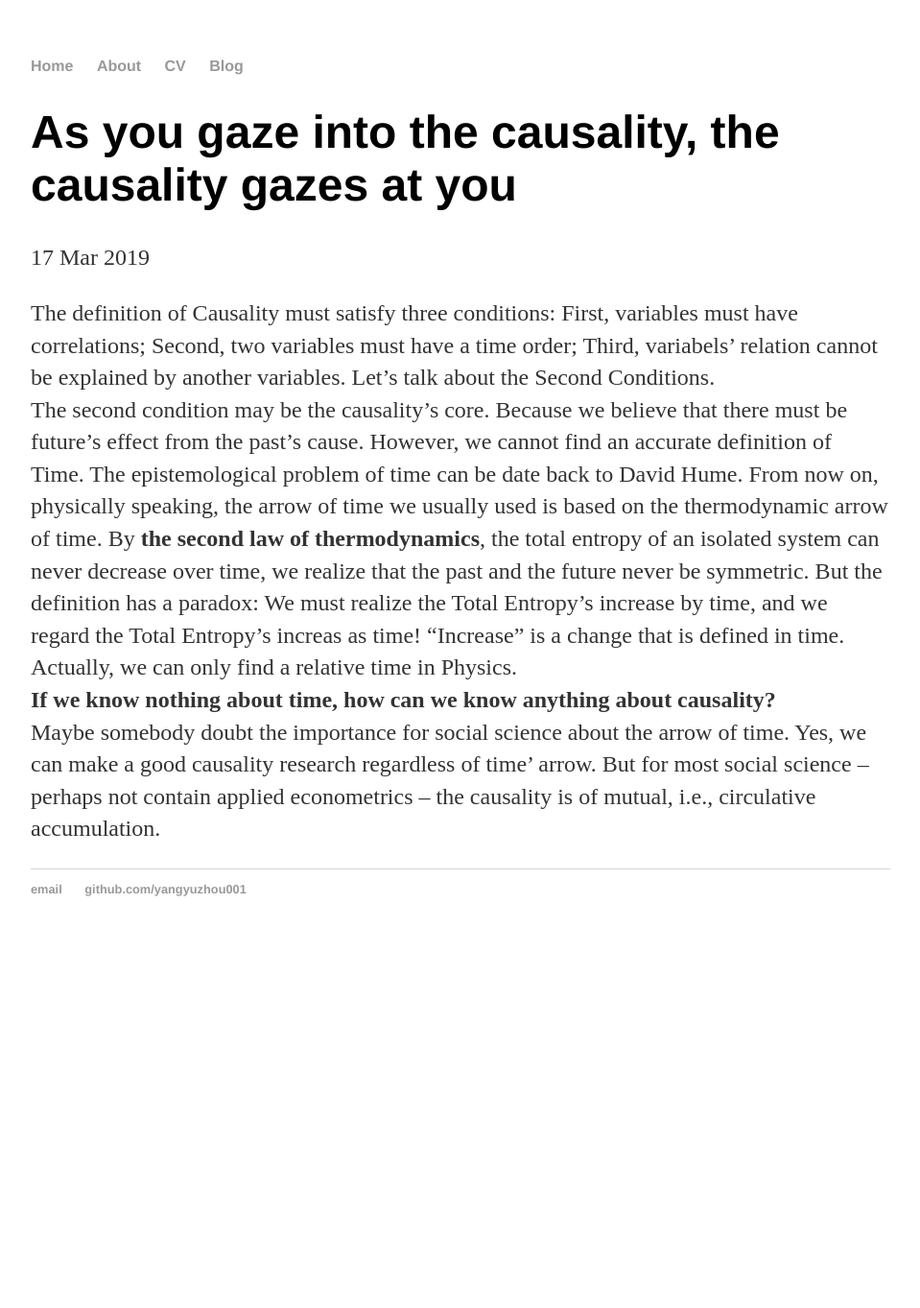
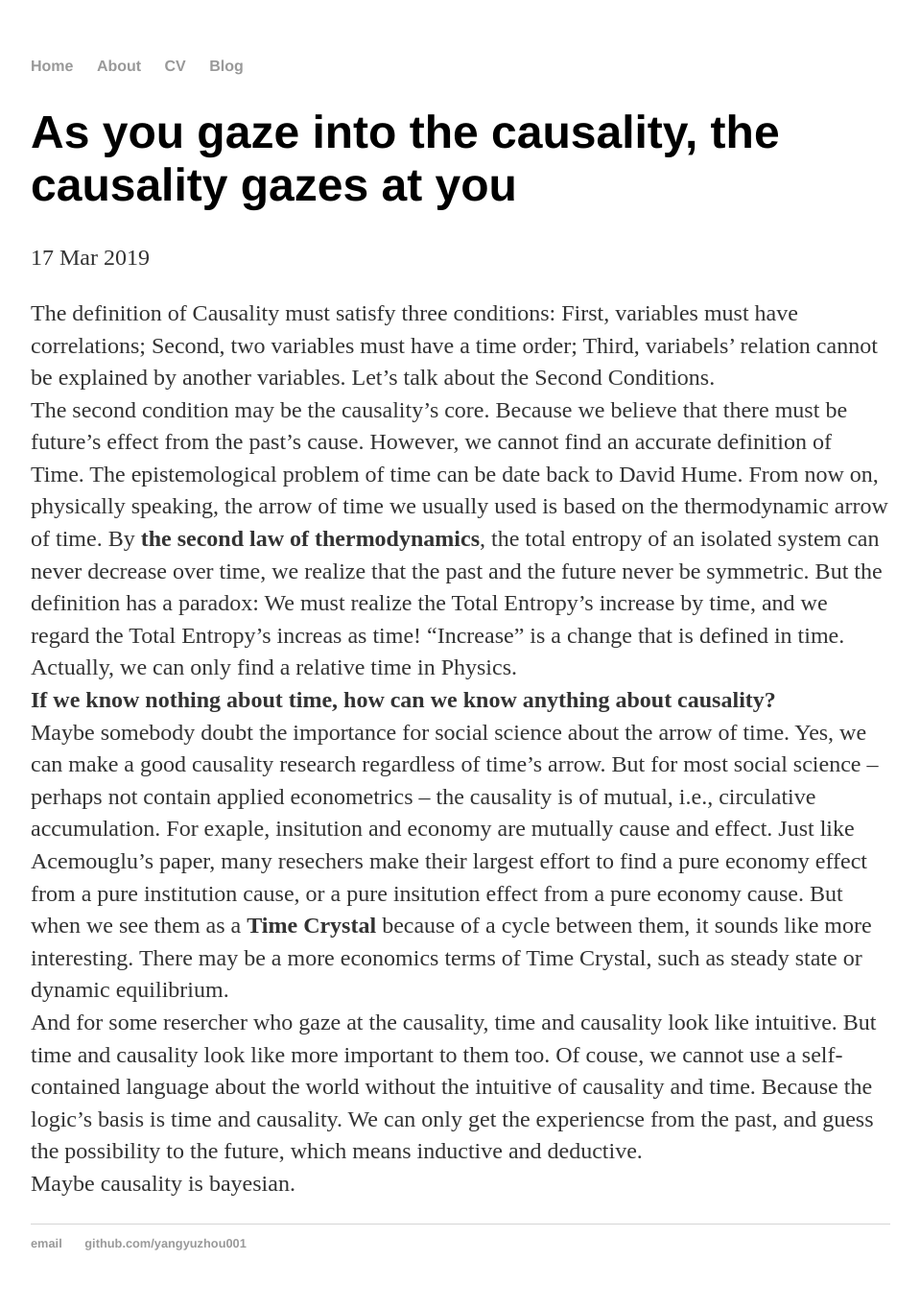
Before and after one commit to yangyuzhou001/yangyuzhou001.github.io, a Jekyll site: the page built from _posts/2019-03-17-causalityBlog.md, in a window 1280 px wide. Shown: the whole page at 96% size, without its empty margins (160-1119 px from the left). Built offline with Jekyll 4.4.1, drawn with Linux system fonts in a browser that asks for light colours; before the commit the page ends 994 px from its top, so only the background shows below that.

Commit message:
Update 2019-03-17-causalityBlog.md

```diff
--- a/_posts/2019-03-17-causalityBlog.md
+++ b/_posts/2019-03-17-causalityBlog.md
@@ -7,4 +7,6 @@ date: 2019-03-17
 The definition of Causality must satisfy three conditions: First, variables must have correlations; Second, two variables must have a time order; Third, variabels' relation cannot be explained by another variables. Let's talk about the Second Conditions.
 The second condition may be the causality's core. Because we believe that there must be future's effect from the past's cause. However, we cannot find an accurate definition of Time. The epistemological problem of time can be date back to David Hume. From now on, physically speaking, the arrow of time we usually used is based on the thermodynamic arrow of time. By **the second law of thermodynamics**, the total entropy of an isolated system can never decrease over time, we realize that the past and the future never be symmetric. But the definition has a paradox: We must realize the Total Entropy's increase by time, and we regard the Total Entropy's increas as time! "Increase" is a change that is defined in time. Actually, we can only find a relative time in Physics.
 **If we know nothing about time, how can we know anything about causality?**
-Maybe somebody doubt the importance for social science about the arrow of time. Yes, we can make a good causality research regardless of time' arrow. But for most social science -- perhaps not contain applied econometrics -- the causality is of mutual, i.e., circulative accumulation.
+Maybe somebody doubt the importance for social science about the arrow of time. Yes, we can make a good causality research regardless of time's arrow. But for most social science -- perhaps not contain applied econometrics -- the causality is of mutual, i.e., circulative accumulation. For exaple, insitution and economy are mutually cause and effect. Just like Acemouglu's paper, many resechers make their largest effort to find a pure economy effect from a pure institution cause, or a pure insitution effect from a pure economy cause. But when we see them as a **Time Crystal** because of a cycle between them, it sounds like more interesting. There may be a more economics terms of Time Crystal, such as steady state or dynamic equilibrium.
+And for some resercher who gaze at the causality, time and causality look like intuitive. But time and causality look like more important to them too. Of couse, we cannot use a self-contained language about the world without the intuitive of causality and time. Because the logic's basis is time and causality. We can only get the experiencse from the past, and guess the possibility to the future, which means inductive and deductive.
+Maybe causality is bayesian.
```
